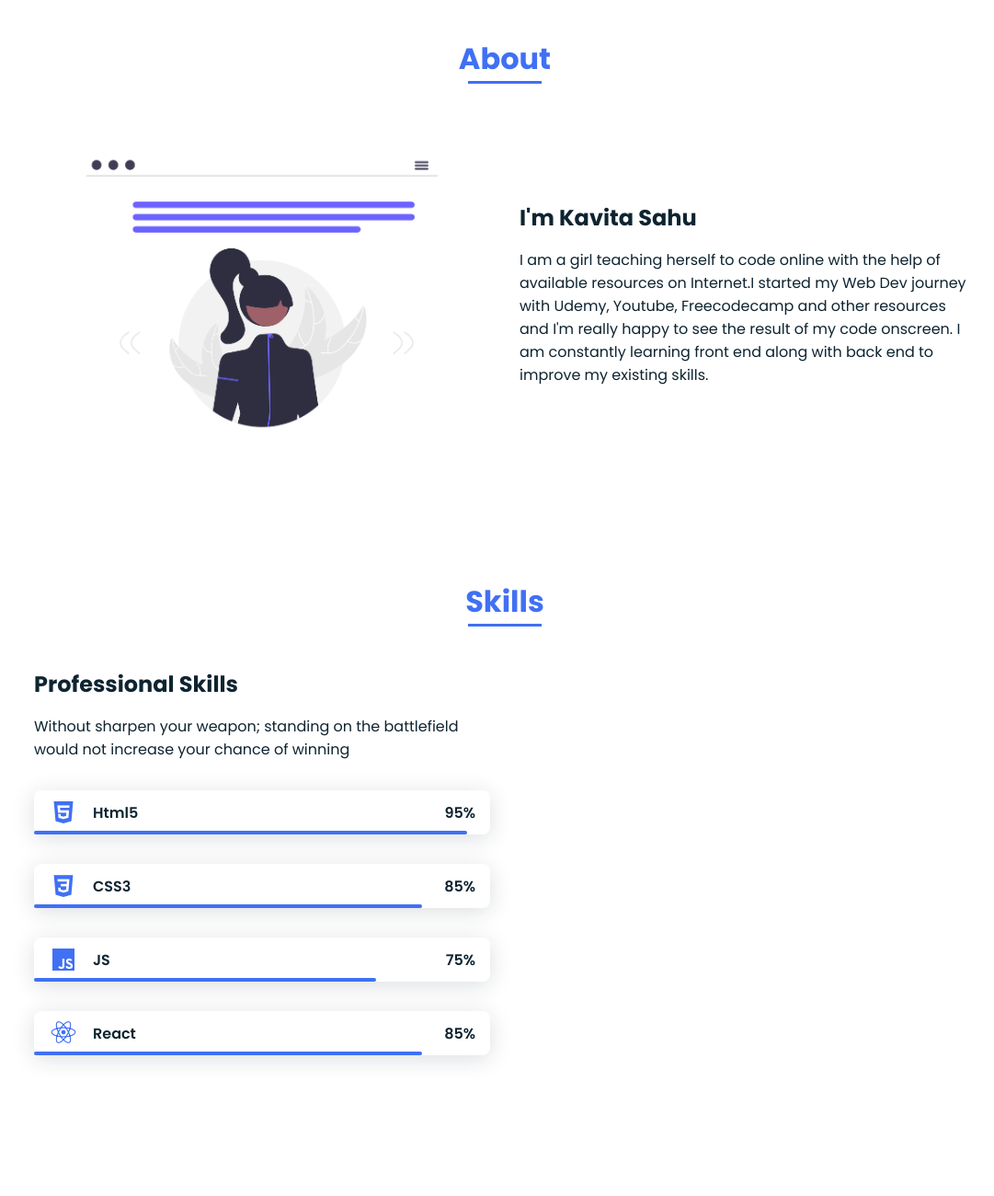
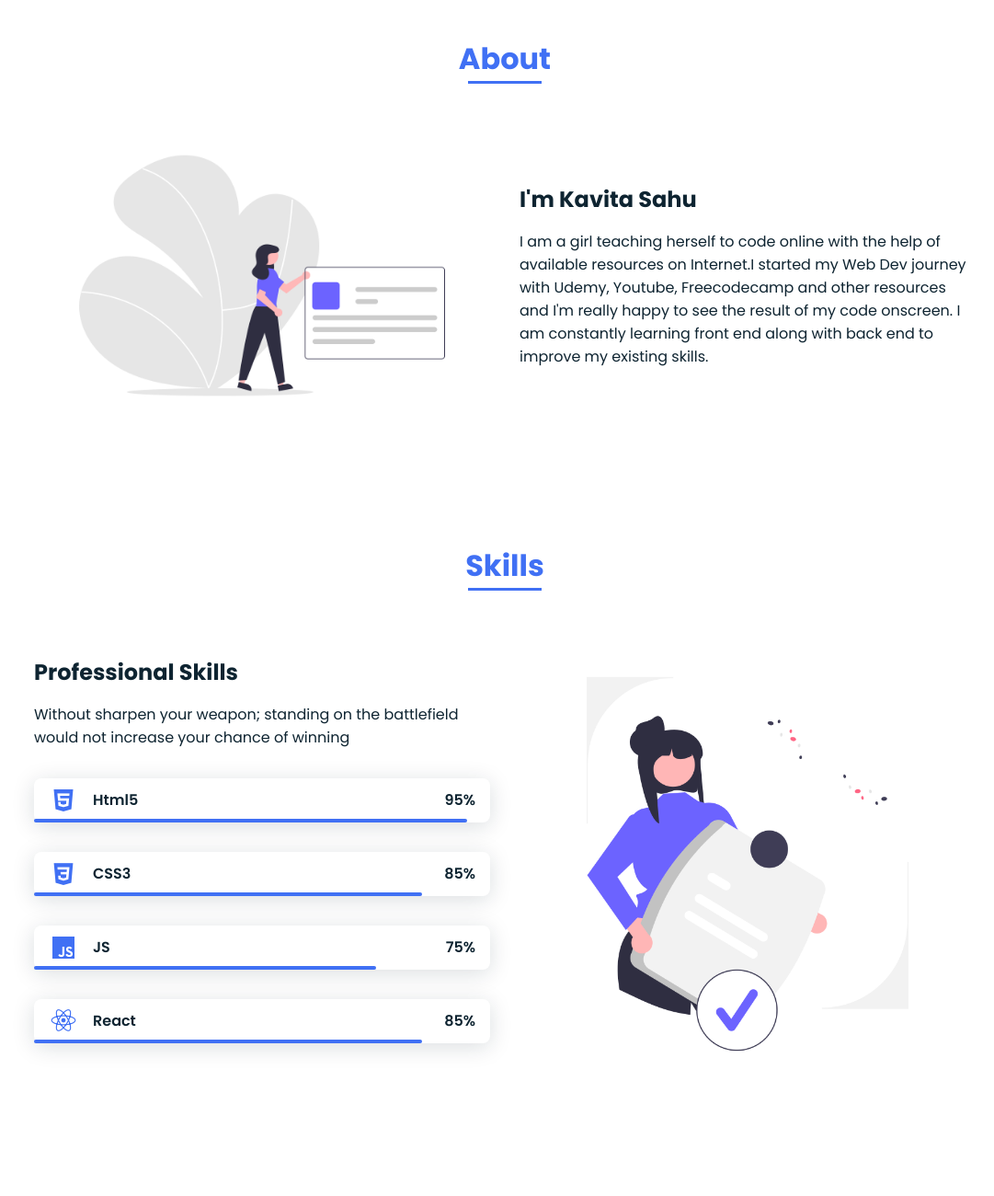
Before and after one commit to kvsahu/kv-portfolio, a plain HTML site: page index.html in a window 1280 px wide. Shown: the part 840-2140 px from the top of the page at 92% size, without its empty margins (91-1172 px from the left). Drawn offline with nearby package versions, Linux system fonts and the light colour scheme.

Commit message:
code changes

```diff
--- a/index.html
+++ b/index.html
@@ -67,7 +67,7 @@
 
         <div class="about_container bd_grid">
           <div class="about_img" data-aos="fade-down" data-aos-delay="50">
-            <img src="assets/img/about.png">
+            <img src="assets/img/about1.png">
 
               <title>profile</title>
               <line
@@ -414,6 +414,8 @@
               <div class="skill_bar skill_ui"></div>
             </div>
           </div>
+          <div data-aos="fade-left" data-aos-delay="350">
+            <img src="assets/img/skill.png">
 
                 <circle
                 cx="75.36532"
```
Also changed, not shown: assets/img/about1.png (added), assets/img/skill.png (added), 2 other files.
